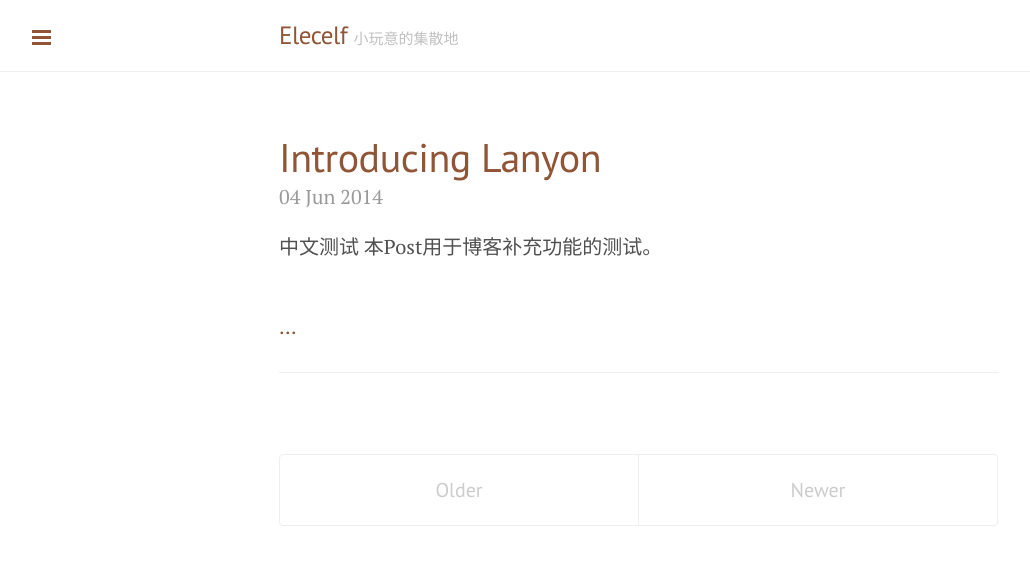
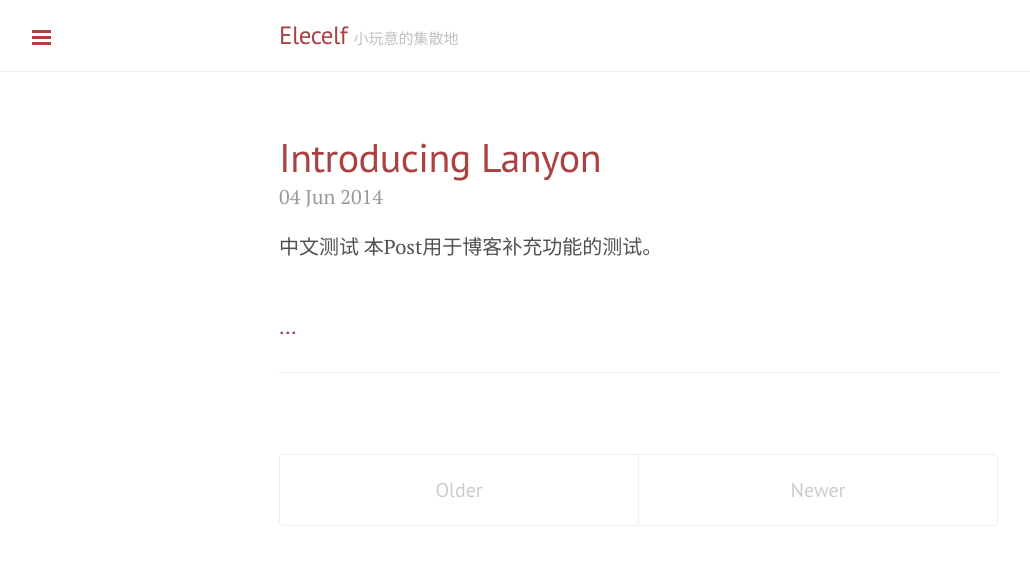
Before and after one commit to snakealpha/snakealpha.github.io, a Jekyll site: the page built from index.html, in a window 1280 px wide. Shown: the top 565 px of the page, without its empty margins (1-1031 px from the left). Built offline with Jekyll 4.4.1, drawn with Linux system fonts in a browser that asks for light colours; Markdown is read by kramdown in place of the engine named in the settings; the list of posts is cut into pages by our own code.

Commit message:
更换主题与logo

```diff
--- a/_layouts/default.html
+++ b/_layouts/default.html
@@ -3,7 +3,7 @@
 
   {% include head.html %}
 
-  <body class="theme-base-0f">
+  <body class="theme-base-08">
 
     {% include sidebar.html %}
 
```
Also changed, not shown: public/apple-touch-icon-144-precomposed.png, public/favicon.ico.
